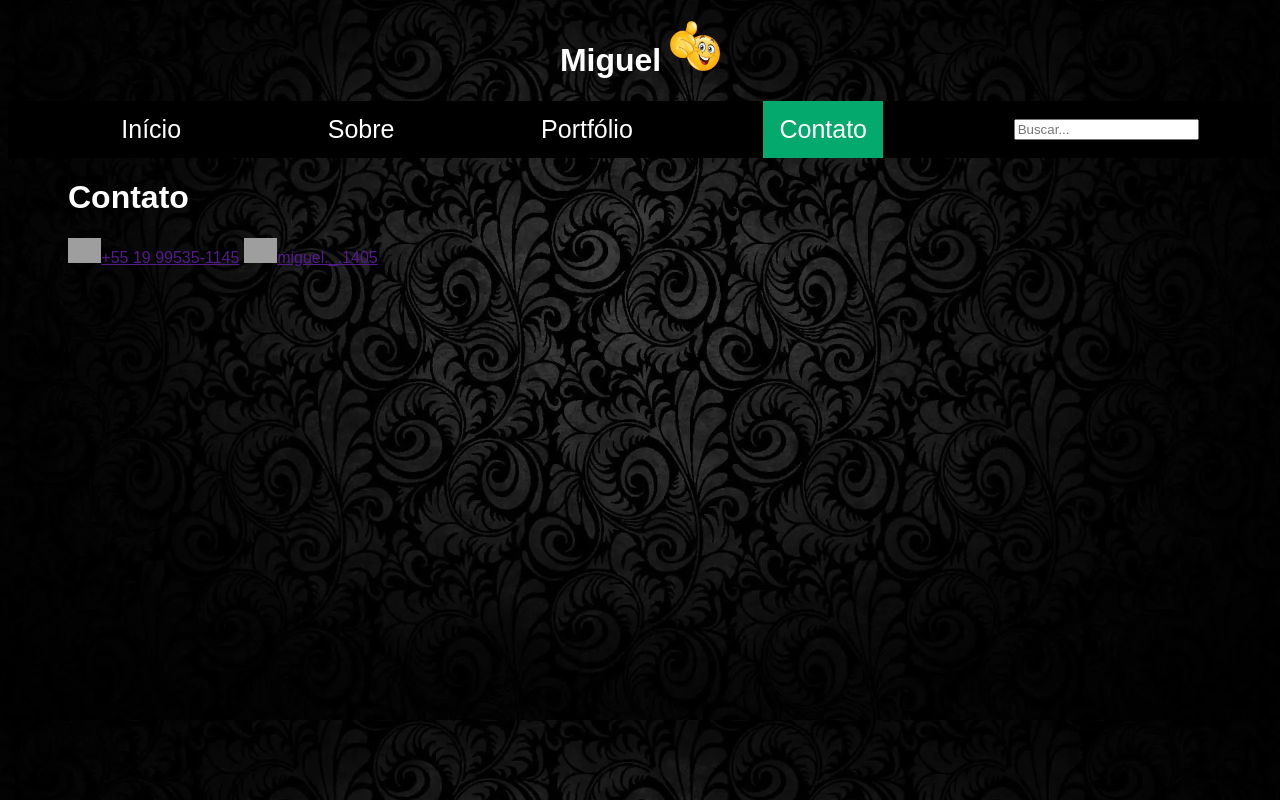
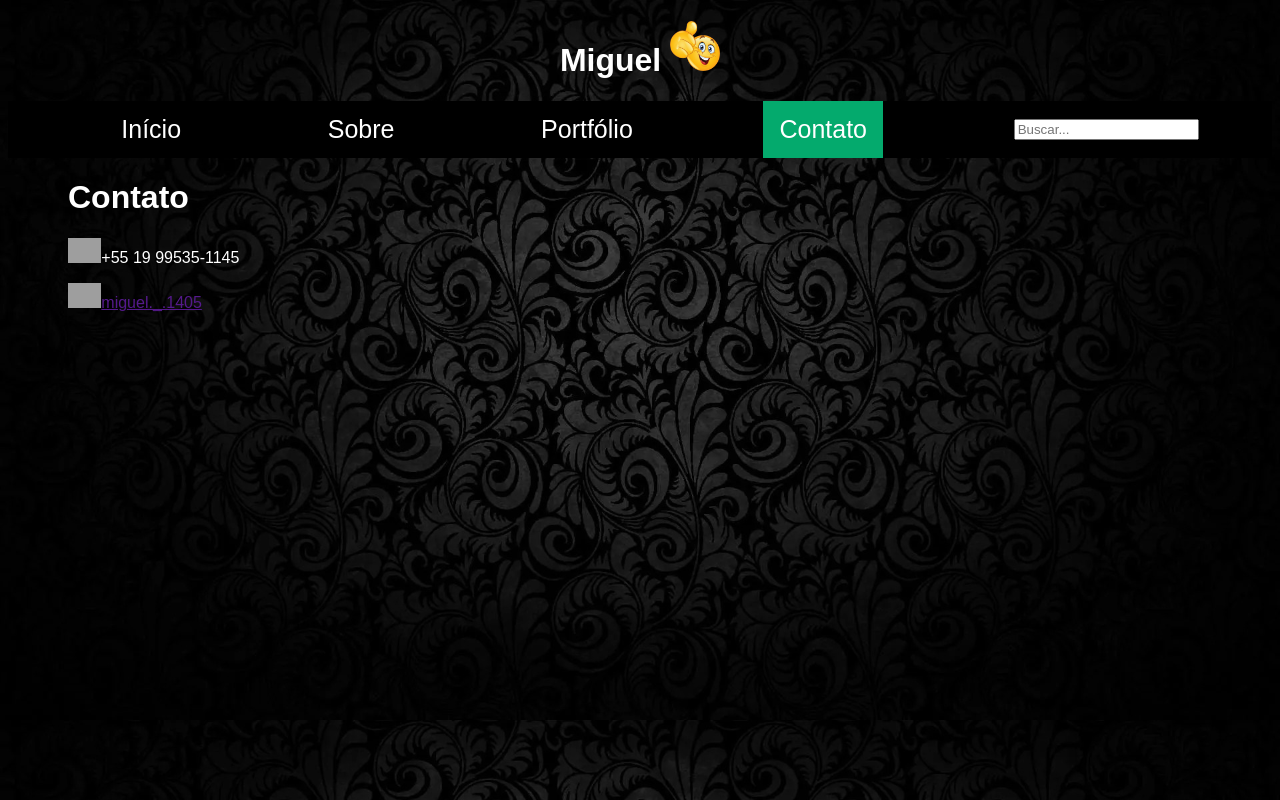
Before and after one commit to MiguelMascarini/menucweb, a plain HTML site: page contato.html in a window 1280 px wide. Drawn offline with Linux system fonts and the light colour scheme; grey boxes are pictures that could not be loaded.

Commit message:
Update contato.html

```diff
--- a/contato.html
+++ b/contato.html
@@ -23,6 +23,6 @@
 
     <div id="contato">
         <h1>Contato</h1>
-        <img src="https://upload.wikimedia.org/wikipedia/commons/thumb/6/6b/WhatsApp.svg/512px-WhatsApp.svg.png" widht="25px" height="25px"><a href="">+55 19 99535-1145</a>
-        <img src="https://upload.wikimedia.org/wikipedia/commons/thumb/a/a5/Instagram_icon.png/2048px-Instagram_icon.png" widht="25px" height="25px"><a href="">miguel._.1405</a>
+        <p><img src="https://upload.wikimedia.org/wikipedia/commons/thumb/6/6b/WhatsApp.svg/512px-WhatsApp.svg.png" widht="25px" height="25px">+55 19 99535-1145</p>
+        <p><img src="https://upload.wikimedia.org/wikipedia/commons/thumb/a/a5/Instagram_icon.png/2048px-Instagram_icon.png" widht="25px" height="25px"><a href="">miguel._.1405</a></p>
     </div>
```
